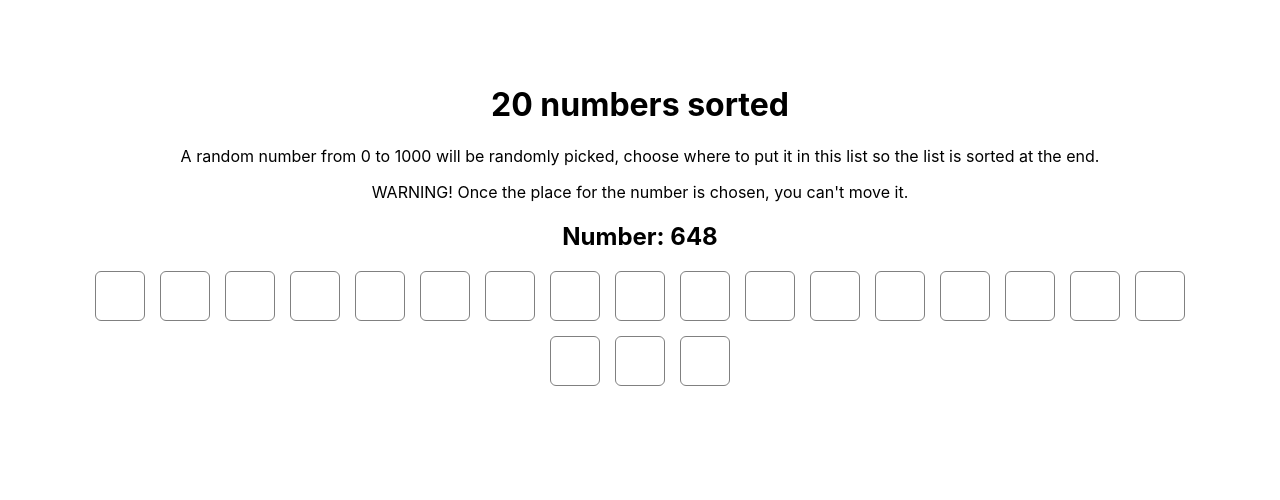
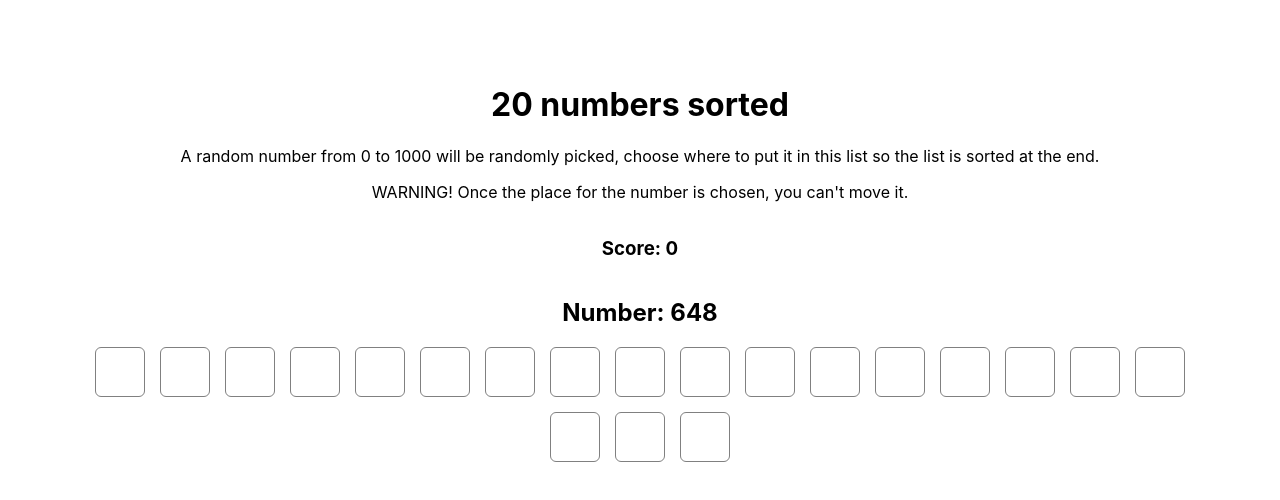
Before and after one commit to ZeKap/20-numbers, a React (Create React App) app: page / in a window 1280 px wide. Shown: the top 500 px of the page. Built offline with nearby package versions, Linux system fonts and the light colour scheme.

Commit message:
store best score in cookie

```diff
--- a/package.json
+++ b/package.json
@@ -11,6 +11,7 @@
     "@types/react": "^18.2.21",
     "@types/react-dom": "^18.2.7",
     "react": "^18.2.0",
+    "react-cookie": "^6.1.0",
     "react-dom": "^18.2.0",
     "react-scripts": "5.0.1",
     "typescript": "^4.9.5",
--- a/src/App.tsx
+++ b/src/App.tsx
@@ -1,5 +1,6 @@
 import React from "react";
 import "./App.css";
+import { useCookies } from 'react-cookie';
 
 /**
  *
@@ -49,11 +50,14 @@ function canPlaceNumber(numbers: number[], numberToPlace: number): boolean {
 }
 
 function App() {
-  var [numbers, setNumbers] = React.useState(Array(20).fill(null));
-  var [nextNumber, setNextNumber] = React.useState(getRandomInt(1000));
-  var [displayAlredyUsed, setDisplayAlreadyUsed] = React.useState(false);
-  var [displayIsNotSorted, setDisplayIsNotSorted] = React.useState(false);
-  var [displayCanNotPlace, setDisplayCanNotPlace] = React.useState(false);
+  const [numbers, setNumbers] = React.useState(Array(20).fill(null));
+  const [nextNumber, setNextNumber] = React.useState(getRandomInt(1000));
+  const [displayAlredyUsed, setDisplayAlreadyUsed] = React.useState(false);
+  const [displayIsNotSorted, setDisplayIsNotSorted] = React.useState(false);
+  const [displayCanNotPlace, setDisplayCanNotPlace] = React.useState(false);
+  const [score, setScore] = React.useState(0);
+  const [cookies, setCookie, _removeCookie] = useCookies(['bestScore']);
+  const [bestScore, setBestScore] = React.useState(cookies['bestScore'] || 0);
 
   /**
    * Generate a new random number, and check if it can be placed in the list
@@ -75,10 +79,15 @@ function App() {
    * Will restart the game
    */
   function restart(): void {
+    if(score > bestScore) {
+      setBestScore(score);
+      setCookie('bestScore', score);
+    }
+    setNumbers(Array(20).fill(null));
     setDisplayAlreadyUsed(false);
     setDisplayIsNotSorted(false);
     setDisplayCanNotPlace(false);
-    setNumbers(Array(20).fill(null));
+    setScore(0);
     generateNewNumber(Array(20).fill(null));
   }
 
@@ -87,7 +96,8 @@ function App() {
    * - check if the case clicked is already used
    * - check if the list is sorted before placing the number
    * - place the number in the list
-   * - get a new random number
+   * - increase the score
+   * - generate a new random number
    * @param index index of the case clicked
    * @returns
    */
@@ -118,6 +128,9 @@ function App() {
     });
     setNumbers(n);
 
+    // increase the score
+    setScore(score + 1);
+
     // get a new random number
     generateNewNumber(n);
   }
@@ -132,6 +145,16 @@ function App() {
       <p>
         WARNING! Once the place for the number is chosen, you can't move it.
       </p>
+
+      <div style={{
+        display: "flex",
+        justifyContent: "center",
+        gap: "20px",
+        margin: "auto"
+      }}>
+        <h3>Score: {score}</h3>
+        {bestScore !== 0 && <h3>Best score: {bestScore}</h3>}
+      </div>
 
       <h2>Number: {nextNumber}</h2>
 
```
Also changed, not shown: 1 other file (tests, documents, lock files or other folders).
